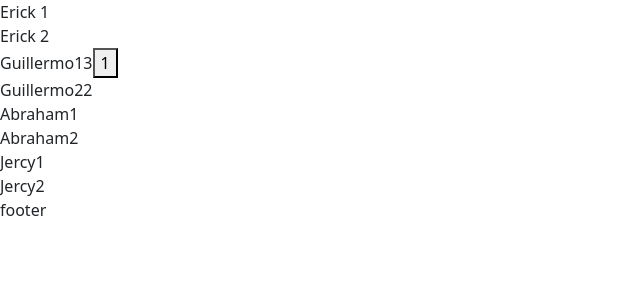
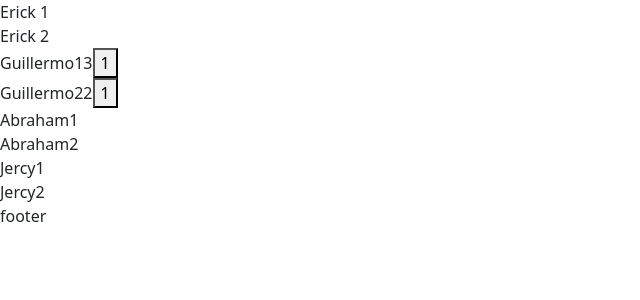
Before and after one commit to GuillermoTapia91/MovidaPeruana, a React (Vite) app: page / in a window 1280 px wide. Shown: the top 300 px of the page, without its empty margins (0-640 px from the left). Built offline with nearby package versions, Linux system fonts and the light colour scheme.

Commit message:
agregando rama nueva

```diff
--- a/src/pages/Home/index.jsx
+++ b/src/pages/Home/index.jsx
@@ -18,6 +18,7 @@ export default function Home() {
       </div>
       <div>
         Guillermo22
+        <button>1</button>
       </div>
       <div>
         Abraham1
```
